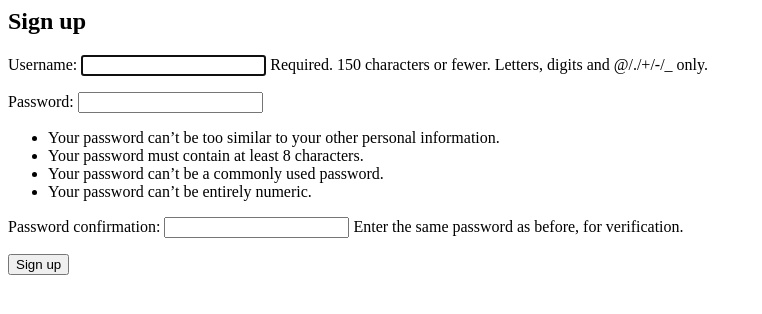
After one commit to thejungwon/docker-webapp-django, a Django app: page /signup/ in a window 1280 px wide. The commit adds this page. Shown: the top 314 px of the page, without its empty margins (0-762 px from the left). Run offline with Django 3.2, Linux system fonts and the light colour scheme.

Commit message:
src: added sign up page to create new users

```diff
--- a/src/app/templates/index.html
+++ b/src/app/templates/index.html
@@ -59,6 +59,7 @@
             {% if user.is_authenticated %}
               <a href="{% url 'logout' %}" class="btn btn-primary my-2">Log out</a>
             {% else %}
+              <a href="{% url 'signup' %}" class="btn btn-primary my-2">Sign up</a>
               <a href="{% url 'login' %}" class="btn btn-primary my-2">Log in</a>
             {% endif %}
             <a href="/admin" class="btn btn-primary my-2">Go to Admin</a>
--- /dev/null
+++ b/src/app/templates/signup.html
@@ -0,0 +1,13 @@
+<!-- templates/signup.html -->
+<head>
+  <title>Sign up</title>
+</head>
+
+{% block content %}
+  <h2>Sign up</h2>
+  <form method="post">
+    {% csrf_token %} <!-- To prevent CSRF Attack. Do NOT delete it-->
+    {{ form.as_p }}
+    <button type="submit">Sign up</button>
+  </form>
+{% endblock %}
--- a/src/app/urls.py
+++ b/src/app/urls.py
@@ -5,4 +5,5 @@ from . import views
 urlpatterns = [
     # ex: /polls/
     path('', views.index, name='index'),
+    path('signup/', views.SignUp.as_view(), name='signup'),
 ]
--- a/src/app/views.py
+++ b/src/app/views.py
@@ -1,10 +1,20 @@
 from django.shortcuts import render
 from django.http import HttpResponse
 from django.shortcuts import render
+from django.contrib.auth.forms import UserCreationForm
+from django.urls import reverse_lazy
+from django.views import generic
 from .models import *
+
 import datetime
 import base64
 import requests
+
+class SignUp(generic.CreateView):
+    form_class = UserCreationForm
+    success_url = reverse_lazy('login')
+    template_name = 'signup.html'
+
 def index(request):
     p = Post(date=datetime.datetime.now(), photo=random_picture())
     p.save(force_insert=True)
--- a/src/radixProject/urls.py
+++ b/src/radixProject/urls.py
@@ -23,6 +23,7 @@ from django.conf import settings
 urlpatterns = [
     path('', include('app.urls')),
     path('admin/', admin.site.urls),
+    path('accounts/', include('app.urls')),
     path('accounts/', include('django.contrib.auth.urls')),
 
 ]+static(settings.MEDIA_URL, document_root=settings.MEDIA_ROOT)
```
